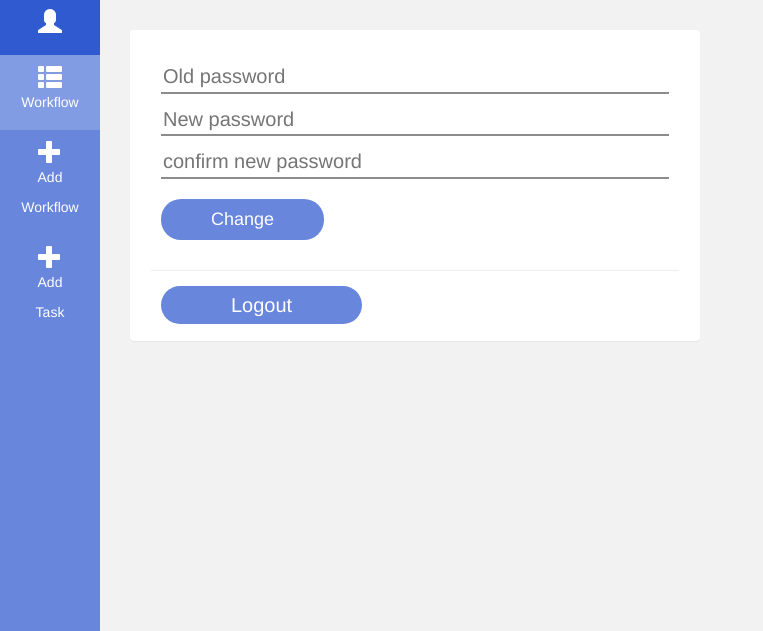
After one commit to mazsak/projectZIO, a Django app: page /account in a window 1280 px wide. The commit adds this page. Shown: the top 631 px of the page, without its empty margins (0-763 px from the left). Run offline with Django 3.2, Linux system fonts and the light colour scheme; some libraries are stand-ins or nearby versions.

Commit message:
finished interface account.html

```diff
--- a/app/app/urls.py
+++ b/app/app/urls.py
@@ -24,6 +24,7 @@ urlpatterns = [
     path('register', views.register_view, name='register'),
     path('workflows', views.workflows_view, name='workflows'),
     path('workflows/<int:id>', views.workflow_view, name='workflow'),
+    path('account', views.account_view, name='account'),
     path('create_workflow', views.update_create_workflow_view, name='create_workflow'),
     path('create_task', views.update_create_task_view, name='create_task'),
     path('logout',views.logout_view, name='logout'),
--- a/app/workflows/static/css/style.css
+++ b/app/workflows/static/css/style.css
@@ -42,7 +42,7 @@
 
 .cancel {
     margin: 10px;
-    padding: 8px 60px;
+    padding: 8px 70px;
     background-color: red;
     border-radius: 20px;
     border-width: 0;
--- a/app/workflows/templates/component/nav_bar.html
+++ b/app/workflows/templates/component/nav_bar.html
@@ -5,7 +5,7 @@
     <nav>
         <ul>
             <li>
-                <a href="/login">
+                <a href="/account">
                     <div>
                         <i class="glyphicon glyphicon-user"></i>
                         <p>{{request.user.username}}</p>
--- /dev/null
+++ b/app/workflows/templates/pages/account.html
@@ -0,0 +1,42 @@
+{% load static %}
+<!DOCTYPE html>
+<html lang="en">
+<head>
+    <meta charset="UTF-8">
+    <link href="{% static 'css/style_component.css' %}" rel="stylesheet" type="text/css">
+    <link href="{% static 'css/style.css' %}" rel="stylesheet" type="text/css">
+    <link rel="stylesheet" href="https://stackpath.bootstrapcdn.com/bootstrap/4.3.1/css/bootstrap.min.css"
+          integrity="sha384-ggOyR0iXCbMQv3Xipma34MD+dH/1fQ784/j6cY/iJTQUOhcWr7x9JvoRxT2MZw1T" crossorigin="anonymous">
+    <script src="https://ajax.googleapis.com/ajax/libs/jquery/3.5.1/jquery.min.js"></script>
+    <script src="https://maxcdn.bootstrapcdn.com/bootstrap/3.4.1/js/bootstrap.min.js"></script>
+    <title>{{ request.user.username }}</title>
+</head>
+<body>
+<div style="width: 100%;">
+    <div>
+        {% include  "component/nav_bar.html" %}
+    </div>
+    <div style="margin-left:130px;">
+        <div class="row"
+             style="min-width: 600px; max-width: 600px; margin-top: 30px; margin-right: 30px; margin-bottom: 30px">
+            <div class="col">
+                <div class="panel">
+                    <div style="margin: 10px;">
+                    <input type="password" placeholder="Old password">
+                    </div>
+                    <div style="margin: 10px;">
+                    <input type="password" placeholder="New password">
+                    </div>
+                    <div style="margin: 10px;">
+                    <input type="password" placeholder="confirm new password">
+                    </div>
+                    <button>Change</button>
+                    <hr/>
+                    <a class="cancel" style="background-color: #6786DC; color: white;">Logout</a>
+                </div>
+            </div>
+        </div>
+    </div>
+</div>
+</body>
+</html>
--- a/app/workflows/views.py
+++ b/app/workflows/views.py
@@ -1,10 +1,12 @@
 from django.contrib import messages
+from django.contrib.auth import authenticate, login
 from django.http import HttpResponse
 from django.shortcuts import render, redirect
 from django.contrib.auth import authenticate, login, logout
 from django.contrib.auth.models import User
+from django.http import HttpResponse
+from django.shortcuts import redirect
 from django.shortcuts import render
-
 # Create your views here.
 from workflows.models import Workflow, Task, Subtask
 
@@ -62,6 +64,7 @@ def workflows_view(request):
     context = {"workflows": Workflow.objects.filter(users=logged_in_user)}
     return render(request, 'pages/workflows.html', context)
 
+
 def workflow_view(request, id):
     context = {"workflow": list(Workflow.objects.filter(id=id))[0]}
     return render(request, 'pages/workflow.html', context)
@@ -118,6 +121,10 @@ def update_create_task_view(request):
     }
     return render(request, 'pages/create_task.html', context)
 
+
+def account_view(request):
+    return render(request, 'pages/account.html')
+
 def logout_view(request):
     logout(request)
     return redirect('/login')
```
